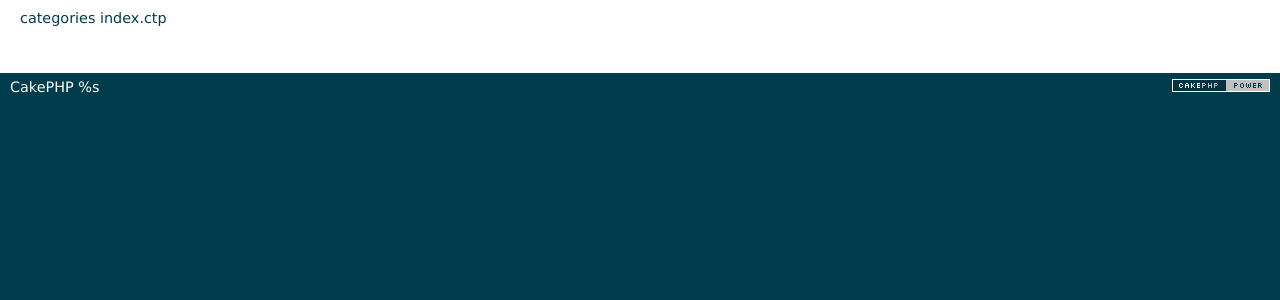
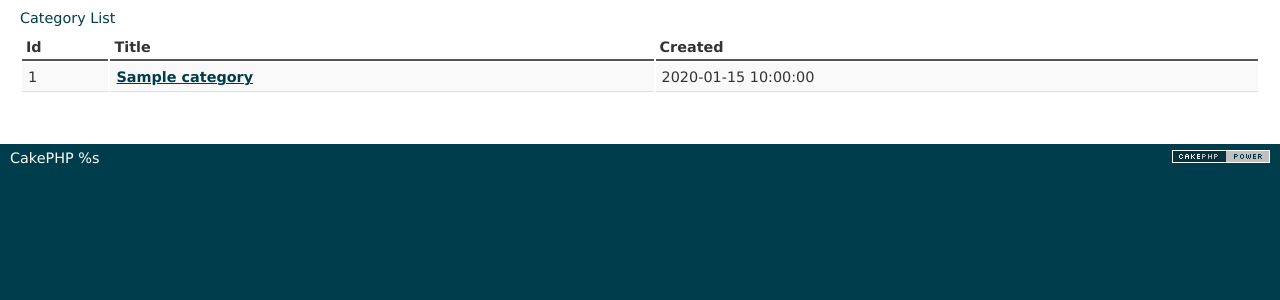
Before and after one commit to knife0125/cake_tutorial, a CakePHP app: the page made by app/View/Categories/index.ctp in a window 1280 px wide. Shown: the part 47-347 px from the top of the page. Run offline with PHP 8.4 and a stand-in for CakePHP, Linux system fonts and the light colour scheme; the template is opened without the code that fills it: most values are stand-ins (such as "Sample title", 1, 10 or a date in 2020); some libraries are stand-ins or nearby versions.

Commit message:
カテゴリの一覧表示が正常に表示されるように変更

```diff
--- a/app/Controller/CategoriesController.php
+++ b/app/Controller/CategoriesController.php
@@ -3,6 +3,10 @@
 
         public function index()
         {
+            // CategoryModelから全てのポストデータを取得
+            $categoryList = $this->Category->find('all');
 
+            // ビューに取得したポストデータをセット('posts'という名前でビューに渡す)
+            $this->set('categories', $categoryList);
         }
     }
--- a/app/View/Categories/index.ctp
+++ b/app/View/Categories/index.ctp
@@ -1 +1,22 @@
-<h1>categories index.ctp</h1>
+<h1>Category List</h1>
+<table>
+    <tr>
+        <th>Id</th>
+        <th>Title</th>
+        <th>Created</th>
+    </tr>
+
+    <!-- ここから、$posts配列をループして、カテゴリリストの情報を表示 -->
+
+    <?php foreach ($categories as $category): ?>
+    <tr>
+        <td><?php echo $category['Category']['id']; ?></td>
+        <td>
+            <?php echo $this->Html->link($category['Category']['category_name'],
+array('controller' => 'categories', 'action' => 'view', $category['Category']['id'])); ?>
+        </td>
+        <td><?php echo $category['Category']['created']; ?></td>
+    </tr>
+    <?php endforeach; ?>
+    <?php unset($category); ?>
+</table>
```
